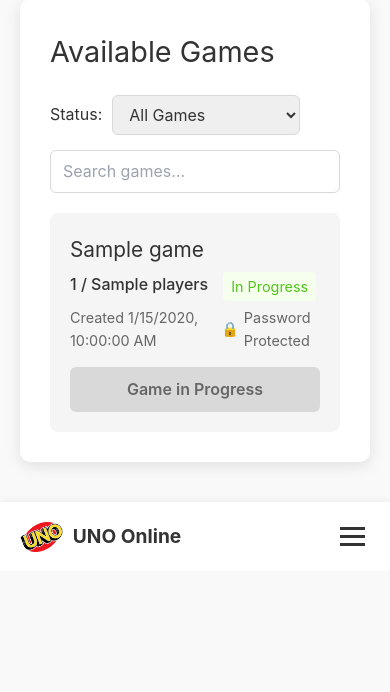
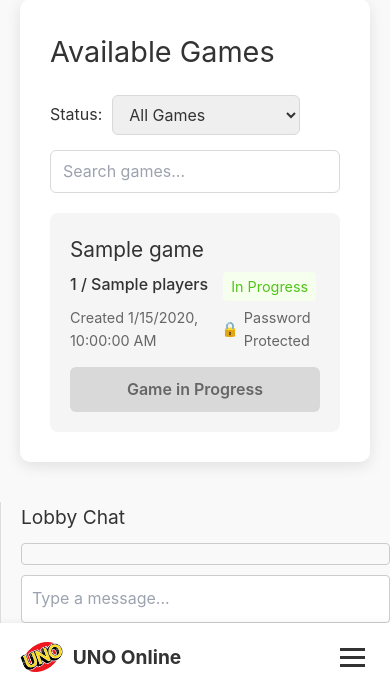
Before and after one commit to sfsu-csc-667-spring-2025-roberts/term-project-group-20, a Node server app: template src/server/views/lobby.ejs in a window 390 px wide. Shown: the part 342-1034 px from the top of the page. Before the commit the page ends 894 px from the top, so only its background shows below. Run offline with Node 20, Linux system fonts and the light colour scheme; the template is opened without the code that fills it: most values are stand-ins (such as "Sample title", 1, 10 or a date in 2020); style sheets or scripts are compiled from the project's sources.

Commit message:
add chat to the lobby

```diff
--- a/src/server/views/lobby.ejs
+++ b/src/server/views/lobby.ejs
@@ -1,6 +1,7 @@
 <%- include('./shared/head') %>
 
-<div class="lobby-container">
+<div class="lobby-container" style="display: flex; gap: 20px;">
+  <div class="lobby-left" style="flex: 2;">
   <div class="lobby-header">
     <h1>Game Lobby</h1>
     <p>Join an existing game or create a new one</p>
@@ -85,6 +86,17 @@
     </div>
   </div>
 </div>
+</div>
+
+<!-- Chat -->
+<div class="lobby-chat" style="flex: 1; border-left: 1px solid #ddd; padding-left: 20px;">
+  <h2>Lobby Chat</h2>
+  <div id="chat-messages" style="height: 400px; overflow-y: auto; border: 1px solid #ccc; padding: 10px; margin-bottom: 10px; background: #f9f9f9;"></div>
+  <form id="chat-form">
+    <input type="text" id="chat-input" placeholder="Type a message..." style="width: 100%; padding: 10px; box-sizing: border-box;" />
+  </form>
+</div>
+
 
 <!-- Password Modal -->
 <div id="password-modal" class="modal">
@@ -241,6 +253,24 @@
       }
     }
   });
+
+const chatForm = document.getElementById('chat-form');
+const chatInput = document.getElementById('chat-input');
+const chatMessages = document.getElementById('chat-messages');
+
+chatForm.addEventListener('submit', function (e) {
+  e.preventDefault();
+  const message = chatInput.value.trim();
+  if (message) {
+    const msgElem = document.createElement('div');
+    msgElem.textContent = `Player: ${message}`;
+    chatMessages.appendChild(msgElem);
+    chatMessages.scrollTop = chatMessages.scrollHeight;
+    chatInput.value = '';
+
+  }
+});
+
 </script>
 
 <style>
@@ -557,7 +587,55 @@
     .game-actions .btn {
       width: 100%;
     }
+    .lobby-chat {
+      flex: 1;
+      padding-left: 20px;
+      border-left: 1px solid #ccc;
+      display: flex;
+      flex-direction: column;
+    }
+
+    .lobby-chat h2 {
+      margin-bottom: 10px;
+      font-size: 1.2em;
+      color: #333;
+    }
+
+    #chat-messages {
+      flex: 1;
+      max-height: 400px;
+      overflow-y: auto;
+      border: 1px solid #ddd;
+      padding: 10px;
+      background: #f8f8f8;
+      margin-bottom: 10px;
+      font-size: 0.95em;
+      line-height: 1.4;
+      border-radius: 4px;
+    }
+
+    #chat-messages div {
+      margin-bottom: 8px;
+      padding: 6px 10px;
+      background: #e1eaff;
+      border-radius: 6px;
+      max-width: 80%;
+    }
+
+    #chat-form {
+      display: flex;
+    }
+
+    #chat-input {
+      flex: 1;
+      padding: 10px;
+      font-size: 1em;
+      border: 1px solid #ccc;
+      border-radius: 4px;
+      box-sizing: border-box;
   }
+}
+
 </style>
 
 <%- include('./shared/menu') %>
```
